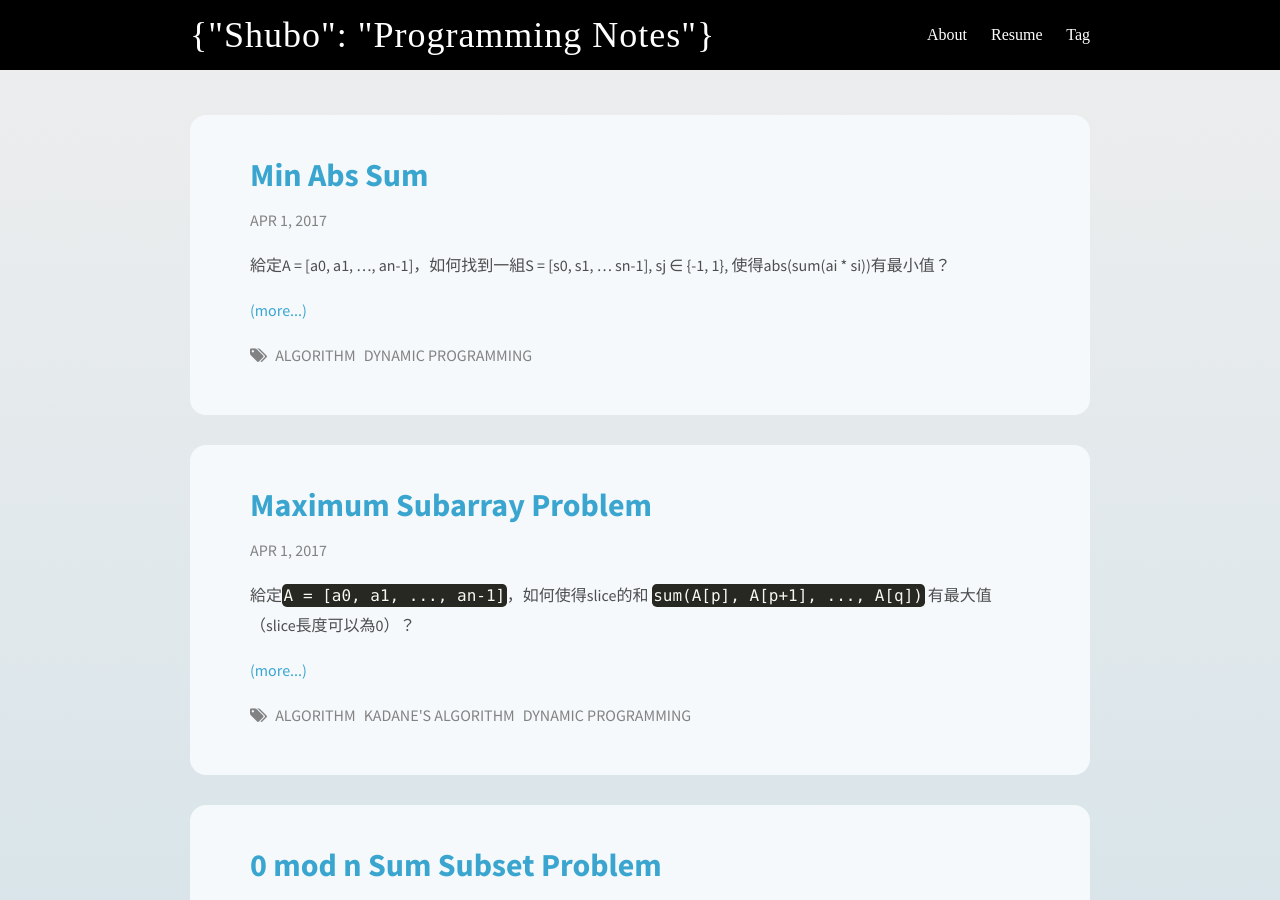
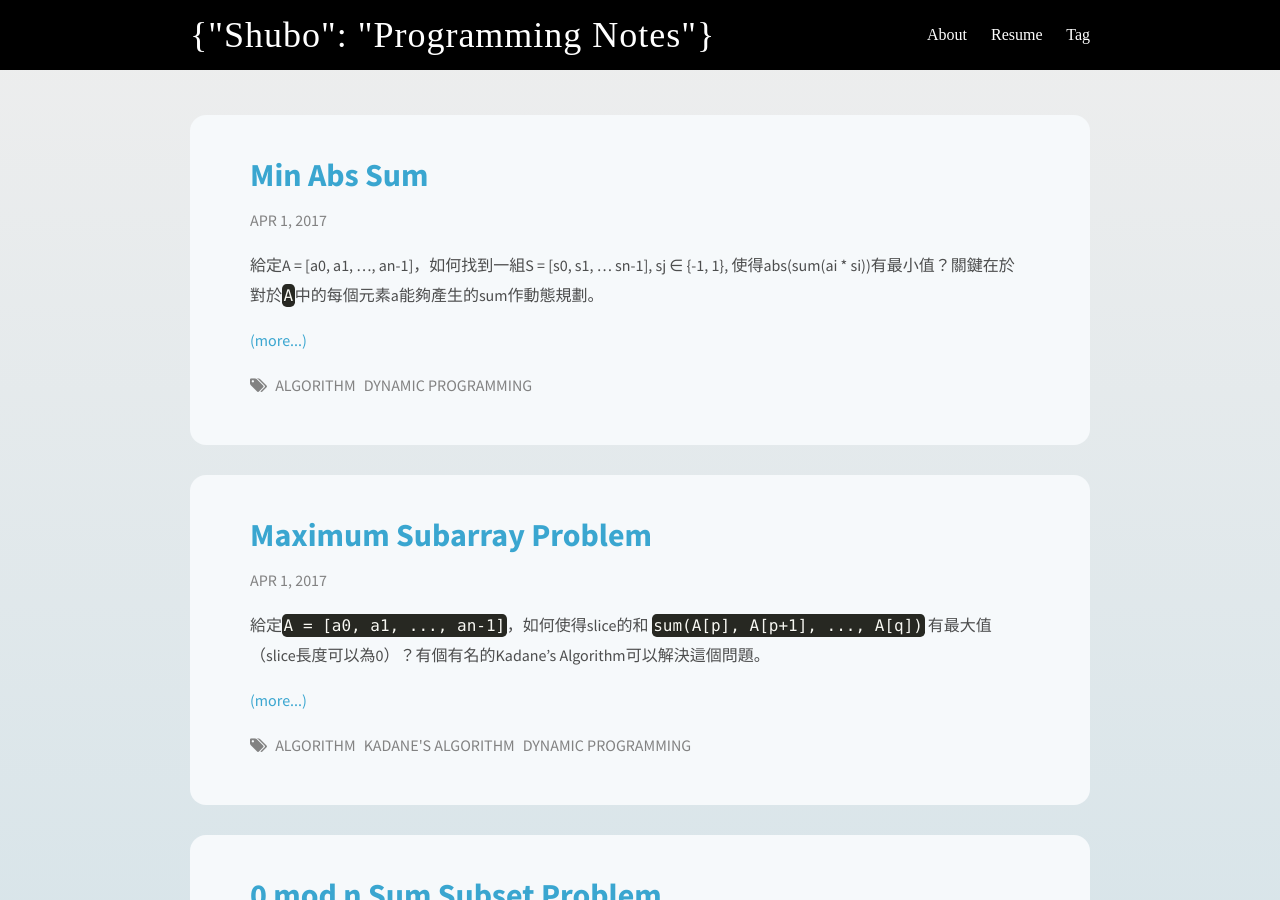
Before and after one commit to shuboc/shuboc.github.io, a Jekyll site: the page built from index.html, in a window 1280 px wide and 900 px high. Built offline with Jekyll 4.4.1, drawn with Linux system fonts in a browser that asks for light colours; nearby versions of some CDN libraries; some web fonts are replaced; library files that are not in the unit come from our copies.

Commit message:
Refine abstract of posts

```diff
--- a/_posts/2017-04-01-maximum-slice-problem.md
+++ b/_posts/2017-04-01-maximum-slice-problem.md
@@ -3,7 +3,7 @@ title: "Maximum Subarray Problem"
 tags: [algorithm, kadane's algorithm, dynamic programming]
 ---
 
-給定`A = [a0, a1, ..., an-1]`，如何使得slice的和 `sum(A[p], A[p+1], ..., A[q])` 有最大值（slice長度可以為0）？
+給定`A = [a0, a1, ..., an-1]`，如何使得slice的和 `sum(A[p], A[p+1], ..., A[q])` 有最大值（slice長度可以為0）？有個有名的Kadane's Algorithm可以解決這個問題。
 
 ## Kadane's Algorithm
 
--- a/_posts/2017-04-01-min-abs-sum.md
+++ b/_posts/2017-04-01-min-abs-sum.md
@@ -3,7 +3,7 @@ title: "Min Abs Sum"
 tags: [algorithm, dynamic programming]
 ---
 
-給定A = [a0, a1, ..., an-1]，如何找到一組S = [s0, s1, ... sn-1], sj ∈ {-1, 1}, 使得abs(sum(ai * si))有最小值？
+給定A = [a0, a1, ..., an-1]，如何找到一組S = [s0, s1, ... sn-1], sj ∈ {-1, 1}, 使得abs(sum(ai * si))有最小值？關鍵在於對於`A`中的每個元素a能夠產生的sum作動態規劃。
 
 ## 思路
 
```
